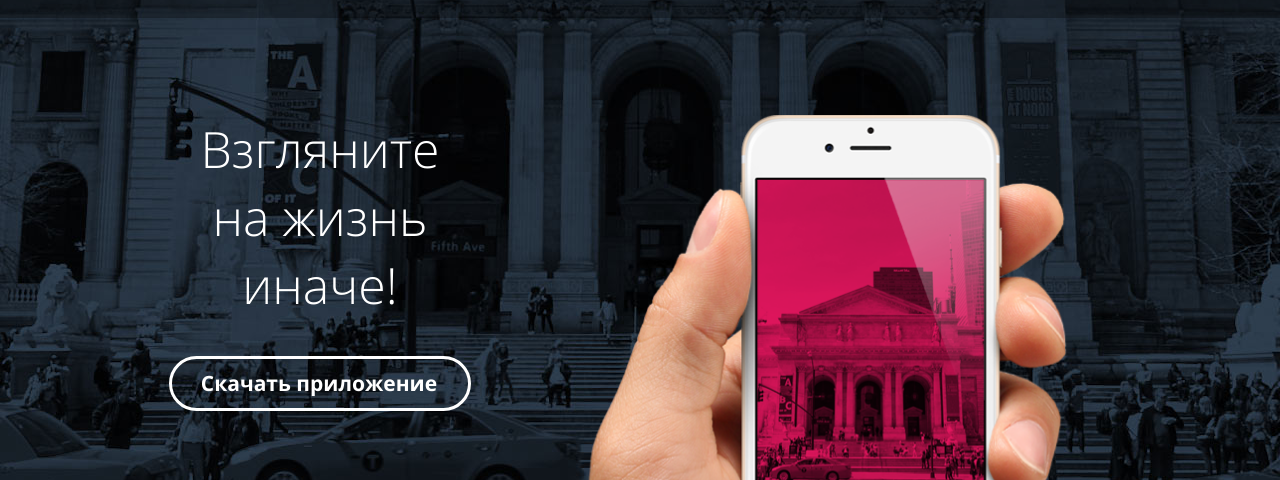
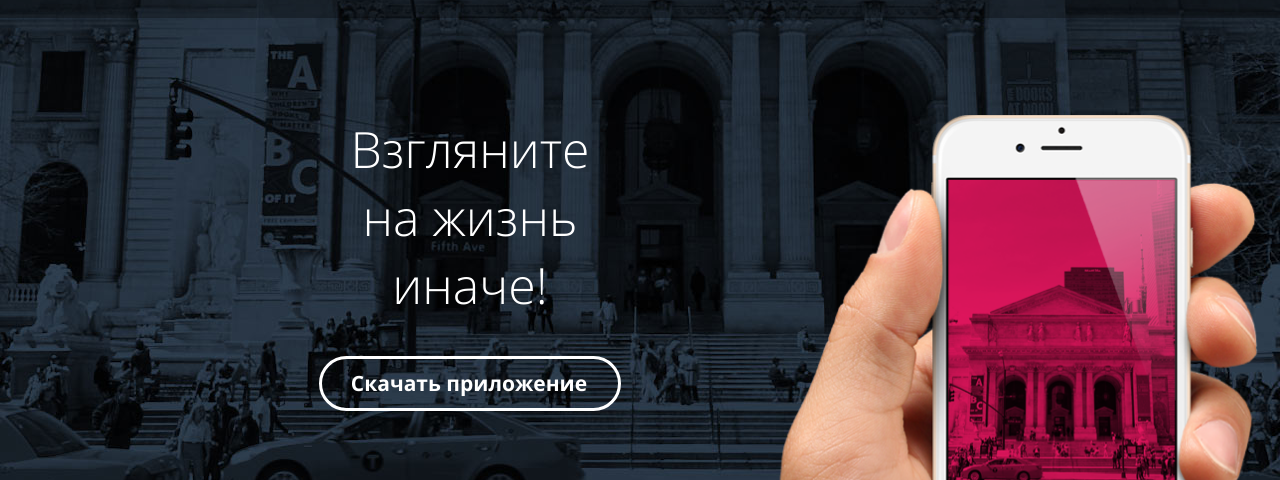
Before and after one commit to AlexLukoyanov/Pink_training_project, a website: page source/index.html in a window 1280 px wide. Shown: the part 92-572 px from the top of the page. Drawn offline with nearby package versions, Linux system fonts and the light colour scheme; files that its build step writes are made by us from their sources.

Commit message:
Верстка download

```diff
--- a/source/less/blocks/download.less
+++ b/source/less/blocks/download.less
@@ -5,7 +5,7 @@
     background-color:#1D2631;
     background-image: url("../img/bg-back-mobile@1x.jpg");
     background-repeat: no-repeat;
-    background-size: 837px auto;
+    background-size: 640px auto;
     background-position: center top;
     @media (min-resolution: 2dppx){
         background-image: url("../img/bg-back-mobile@2x.jpg");
@@ -30,7 +30,6 @@
 .download__wrapper{
     display: flex;
     flex-direction: column;
-    position: relative;
     flex-wrap: wrap;
     z-index: 3;
     @media (min-width:@tablet-width){
@@ -41,15 +40,34 @@
         width: 320px;
         align-items: center;
     }
-    &::before{
+
+
+}
+.download__title {
+    position: relative;
+    font-weight: 300;
+    font-size: 24px;
+    line-height: 120%;
+    text-align: center;
+    margin-bottom: 9px;
+    margin-top: 24px;
+    & br:first-child {
+        display:none;
+        @media (min-width:@tablet-width){
+            display:inline;
+        }
+    }
+    &::after{
         content: "";
         display: block;
-        position: absolute;
+        position: relative;
         z-index: 0;
         width: 320px;
         height: 275px;
-        top: 97px;
-        left: -3px;
+        top: 19px;
+        left: -1px;
+        margin-left: auto;
+        margin-right: auto;
         background-image: url("../img/iphone-hand-mobile@1x.png");
         background-size: 261px 263px;
         background-repeat: no-repeat;
@@ -59,10 +77,11 @@
 
     }
     @media (min-width:@tablet-width){
+        position: absolute;
         width: 660px;
         height: 545px;
         top: -20px;
-        left: -25px;
+        left: -97px;
         background-image: url("../img/iphone-hand-tablet@1x.png");
         background-size: 703px 548px;
         background-repeat: no-repeat;
@@ -85,22 +104,6 @@
         }
     }
 
-    }
-
-}
-.download__title {
-    position: relative;
-    font-weight: 300;
-    font-size: 24px;
-    line-height: 120%;
-    text-align: center;
-    margin-bottom: 280px;
-    padding: 0px 13px 0px 0px;
-    & br:first-child {
-        display:none;
-        @media (min-width:@tablet-width){
-            display:inline;
-        }
     }
     @media (min-width:@tablet-width) {
     font-size: 40px;
@@ -166,7 +169,7 @@
     margin: 0px 0px 5px 0px;
     padding: 0px;
     @media (min-width:@tablet-width){
-        margin: 0px 0px 24px 46px;
+        margin: 0px 0px 24px 0px;
         padding: 0px;
         @media (min-width:@desktop-width){
             margin: 0px 0px 41px 0px;
--- a/source/less/global/global.less
+++ b/source/less/global/global.less
@@ -16,11 +16,10 @@
     white-space: nowrap;
   }
  .container {
-   min-width: 320px;
-   margin: 0 auto;
+
    @media(min-width:@tablet-width){
-    width: auto;
-    padding: 0 10px;
+    width: 660px;
+    margin: 0 auto;
    }
    @media(min-width:@desktop-width){
   max-width:960px;
```
